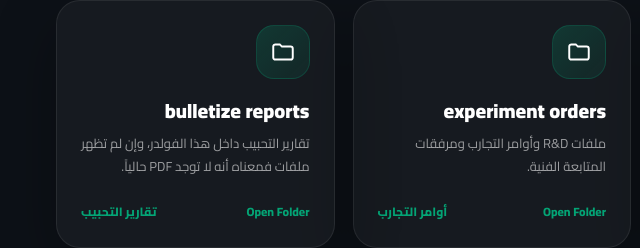
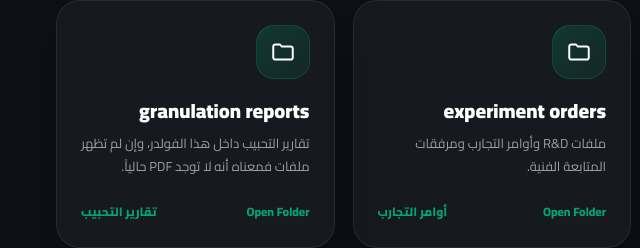
Before and after one commit to ji4mans100-hub/Bedaya1, a plain HTML site: page experiments/index.html in a window 1280 px wide. Shown: the part 1901-2149 px from the top of the page, 0-640 px from the left. Drawn offline with nearby package versions, Linux system fonts and the light colour scheme.

Commit message:
Update index.html

```diff
--- a/experiments/index.html
+++ b/experiments/index.html
@@ -212,7 +212,7 @@
       </a>
       <a class="folder" href="bulletize-reports-v3.html">
         <div class="folder-icon"><svg width="26" height="26" viewBox="0 0 24 24" fill="none" stroke="currentColor" stroke-width="1.8"><path d="M3 7a2 2 0 0 1 2-2h4l2 2h8a2 2 0 0 1 2 2v8a2 2 0 0 1-2 2H5a2 2 0 0 1-2-2V7Z"/></svg></div>
-        <div class="folder-name">bulletize reports</div>
+        <div class="folder-name">granulation reports</div>
         <div class="folder-desc">تقارير التحبيب داخل هذا الفولدر، وإن لم تظهر ملفات فمعناه أنه لا توجد PDF حالياً.</div>
         <div class="folder-foot"><span>Open Folder</span><span>تقارير التحبيب</span></div>
       </a>
```
